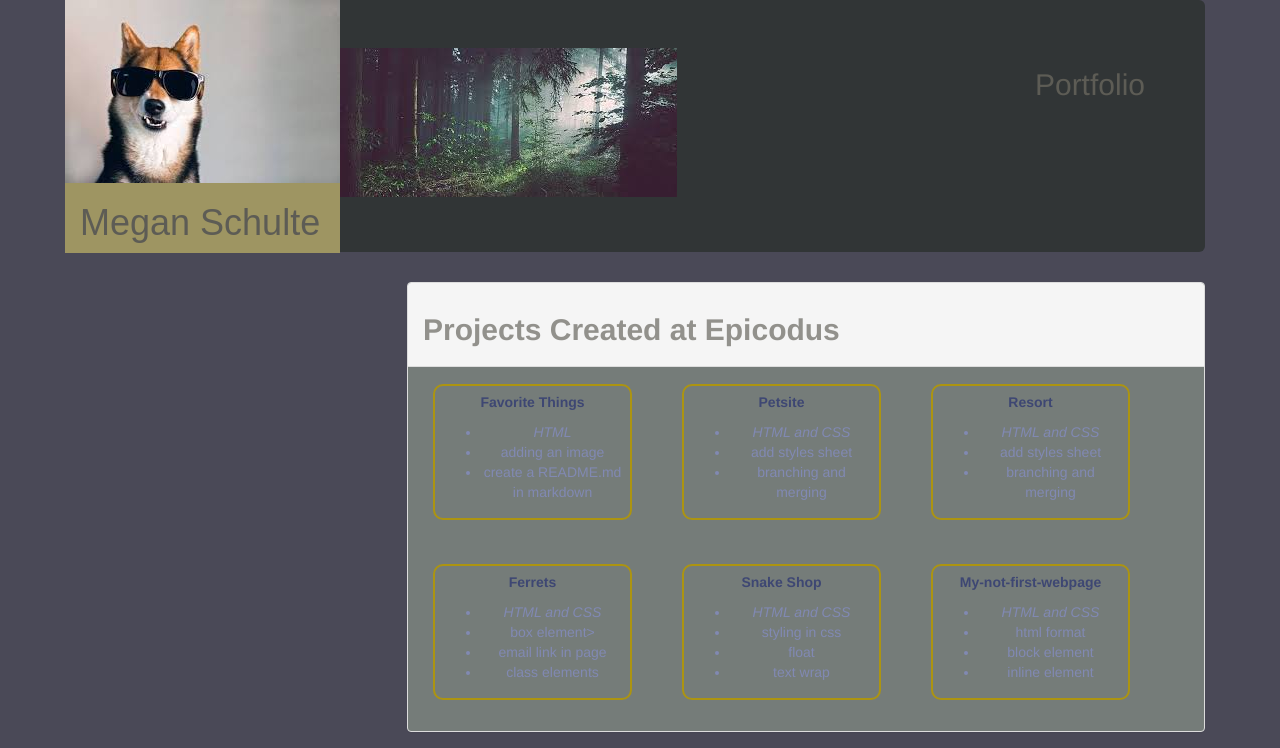
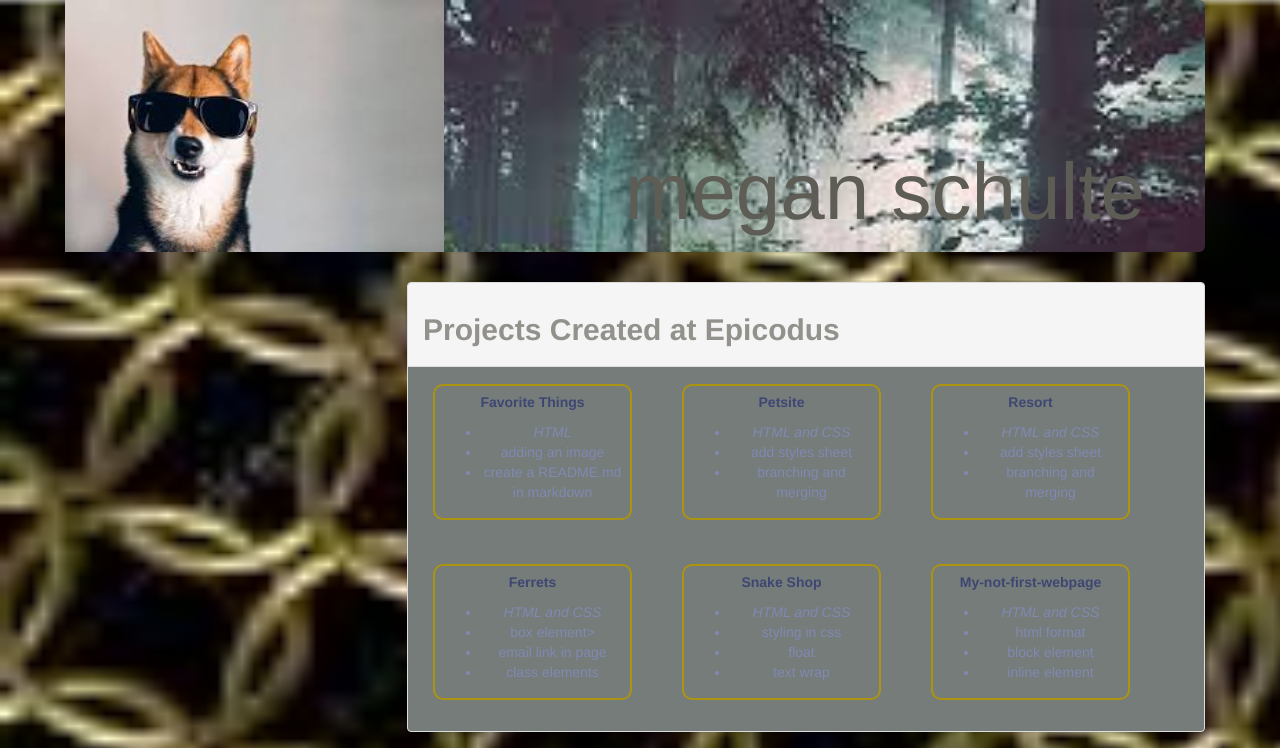
Before and after one commit to meganschultepdx/Portfolio, a plain HTML site: page index.html in a window 1280 px wide. Shown: the top 748 px of the page. Drawn offline with Linux system fonts and the light colour scheme.

Commit message:
add background image, got image to span jumbotron, moved name to jumbotron, sidebar pic bigger

```diff
--- a/css/styles.css
+++ b/css/styles.css
@@ -1,7 +1,10 @@
 body {
   /* background: #E2E1DD; */
-  background: #4A4957;
+  background: #272E2B;
   margin-right: 10px;
+  background-image: url(../img/chain.jpeg);
+  background-size: cover;
+  background-repeat: repeat;
 }
 
 .container {
@@ -19,12 +22,7 @@ h2 {
   color: #92918C;
 }
 
-h3  {
-  color: #5D5C55;
-  padding-left: 100px;
-  font-size: 30px;
-  float: right;
-}
+
 
 .sidebar {
   float: left;
@@ -32,17 +30,32 @@ h3  {
   height: 100%;
 }
 
+#me {
+  height: 252px;
+}
 .jumbotron {
-  width: 100%;
+  /* width: 100%;
   height: 252px;
-  /* background-image: url('img/forest.jpeg');
+  background-image: img/forest.jpeg;
   background-repeat: no-repeat;
-  background-size: contain; */
+  background-size: cover;
   background-color: #313536;
   margin-left: 0;
   margin-right: 0;
   padding-left: 0;
-  padding-right: 0;
+  padding-right: 0; */
+  background-image: url(../img/forest.jpeg);
+  background-size: cover;
+  background-repeat: no-repeat;
+  height: 252px;
+}
+
+h3  {
+  color: #5D5C55;
+  padding-left: 100px;
+  font-size: 80px;
+  float: right;
+  margin-top: 100px;
 }
 
 .panel-heading {
@@ -70,11 +83,6 @@ ul {
   font-size: 24px;
 }
 
-/* #outside {
-height: 200px;
-background: blue;
-} */
-
 ol {
   font-size: 24px;
 }
@@ -100,6 +108,5 @@ ol {
   width: 70%;
   height: 600px
   float: right;
-  border: 1px solid #AC9411;
-  padding: 2px;
-}
+
+  }
--- a/index.html
+++ b/index.html
@@ -10,13 +10,12 @@
     <div class="container">
 
       <div class="sidebar">
-        <img src="img/me.jpeg" alt="picture of dog in sunglasses">
-        <h1>Megan Schulte</h1>
+        <img id="me" src="img/me.jpeg" alt="picture of dog in sunglasses">
       </div>
 
       <div class="jumbotron">
-        <h3>Portfolio</h3>
-        <img src="img/forest.jpeg" alt="forest background">
+        <h3>megan schulte</h3>
+        <!-- <img src="img/forest.jpeg" alt="forest background"> -->
       </div>
 
       <!-- this is the first panel -->
@@ -150,12 +149,12 @@
         </div>
       </div> -->
 
-      <div class="panel panel-default">
+      <div class="panel panel-wrap">
         <div class="panel-heading">
           <h2><strong>Interests & Hobbies</strong></h2>
         </div>
         <div class="panel-body">
-          <ul>
+          <ul class="interestpics">
             <li><img src="img/hike.jpeg" alt="picture of mountain hike"></li>
             <li><img src="img/camp.jpeg" alt="picture of campsite"></li>
             <li><img src="img/dog.jpeg" alt="picture of dog"></li>
```
Also changed, not shown: img/chain.jpeg (added).
